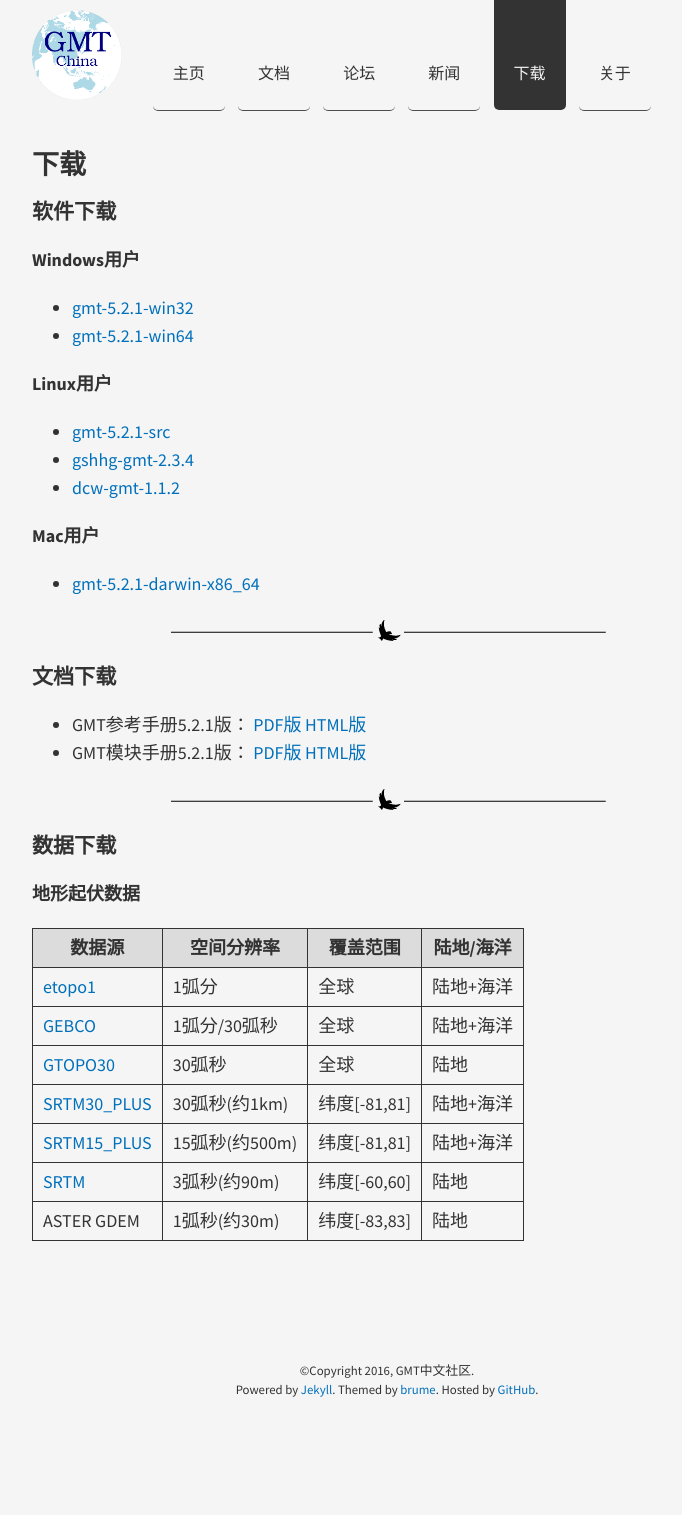
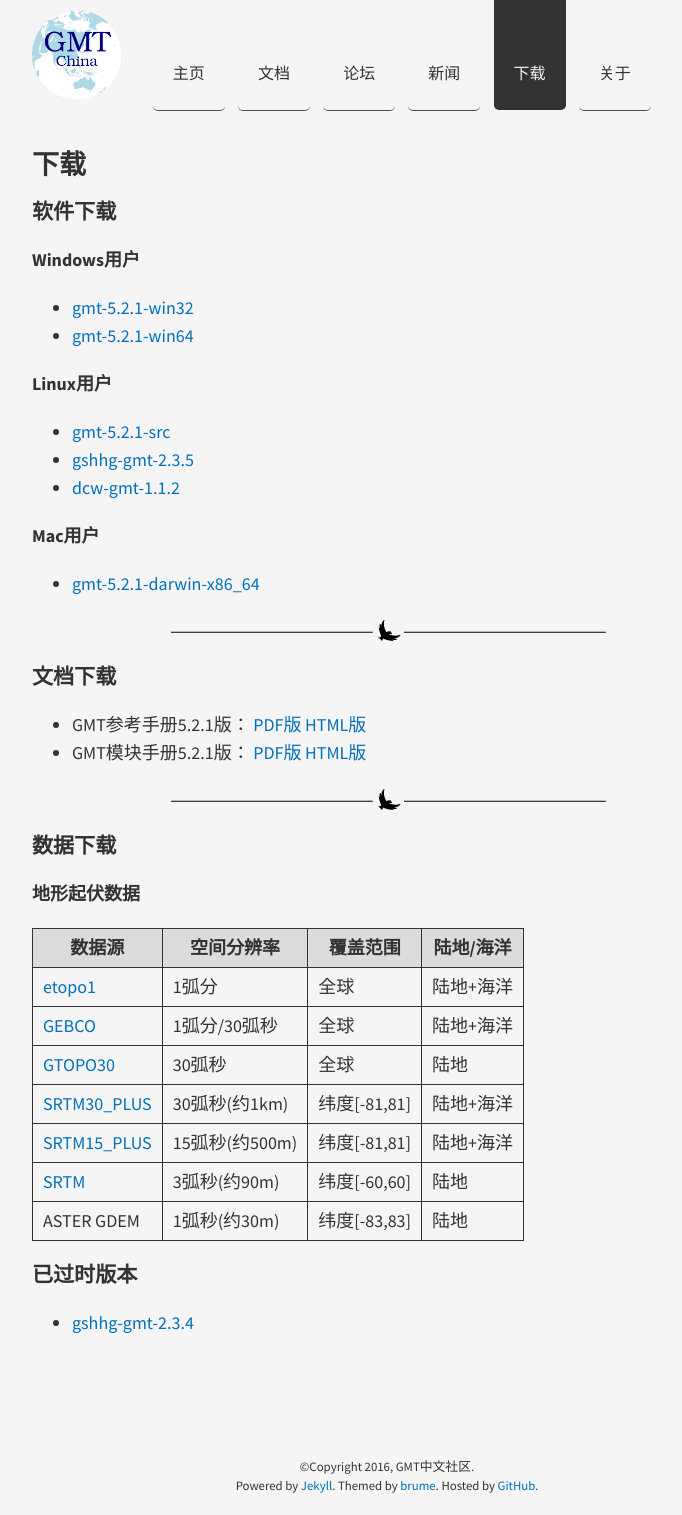
Before and after one commit to junlysky/gmt-china.github.io, a Jekyll site: the page built from download/index.md, in a window 1280 px wide. Shown: the whole page, without its empty margins (253-935 px from the left). Built offline with Jekyll 4.4.1, drawn with Linux system fonts in a browser that asks for light colours; before the commit the page ends 1419 px from its top, so only the background shows below that.

Commit message:
GSHHG: 2.3.4 => 2.3.5

```diff
--- a/download/index.md
+++ b/download/index.md
@@ -13,7 +13,7 @@ title: 下载
 #### Linux用户
 
 - [gmt-5.2.1-src](http://caiyun.feixin.10086.cn/dl/185CkwoZt6Vn2)
-- [gshhg-gmt-2.3.4](http://caiyun.feixin.10086.cn/dl/185CkIr2gPf4c)
+- [gshhg-gmt-2.3.5](http://caiyun.feixin.10086.cn/dl/185Cjel75oRCE)
 - [dcw-gmt-1.1.2](http://caiyun.feixin.10086.cn/dl/185CkwoXXltBB)
 
 #### Mac用户
@@ -49,3 +49,7 @@ title: 下载
 [SRTM30_PLUS]: http://topex.ucsd.edu/WWW_html/srtm30_plus.html
 [SRTM15_PLUS]: http://topex.ucsd.edu/WWW_html/mar_topo.html
 [SRTM]:http://srtm.csi.cgiar.org/SELECTION/inputCoord.asp
+
+### 已过时版本
+
+- [gshhg-gmt-2.3.4](http://caiyun.feixin.10086.cn/dl/185CkIr2gPf4c)
```
